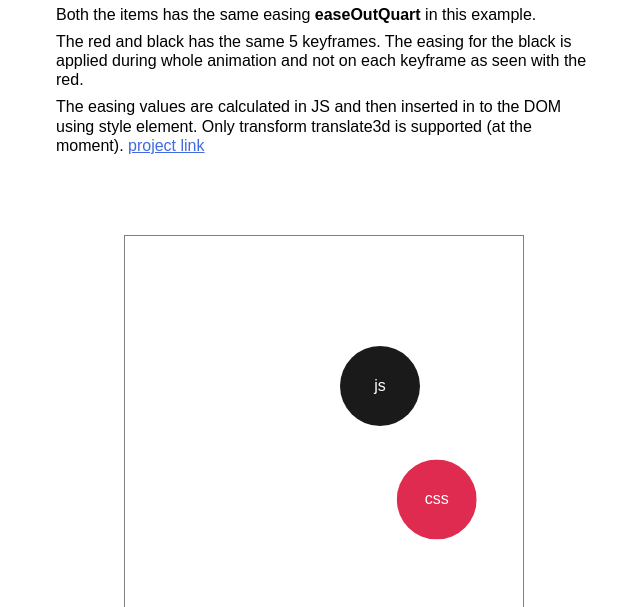
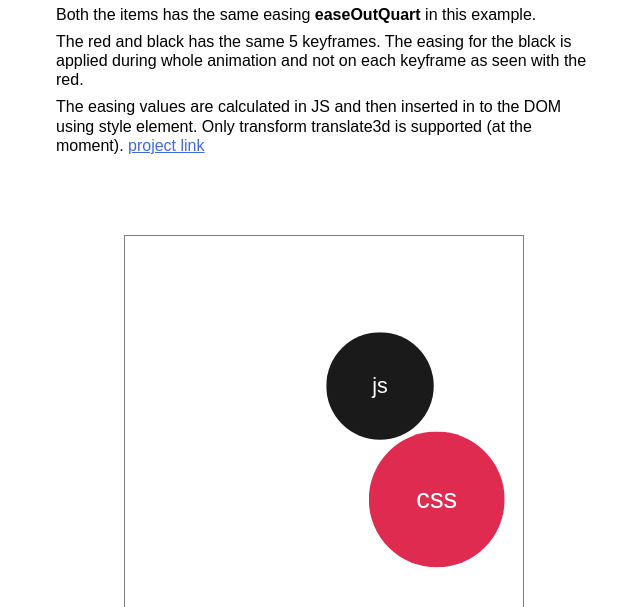
Before and after one commit to kunukn/Computed-KeyFrames, a website built with webpack: page src/index.html in a window 1280 px wide. Shown: the part 109-716 px from the top of the page, without its empty margins (316-956 px from the left). Built offline with nearby package versions, Linux system fonts and the light colour scheme.

Commit message:
add support for scale3d

```diff
--- a/src/ComputedKeyFrames.js
+++ b/src/ComputedKeyFrames.js
@@ -1,4 +1,5 @@
 export default function ComputedKeyFrames(config) {
+
   this.config = config;
   this.easingValues = [];
   this.easingSlices = [];
@@ -11,20 +12,24 @@ export default function ComputedKeyFrames(config) {
       return;
     }
 
-    this.sanitizeConfig();
+    this.sanitizeConfig(
+      {config: this.config});
 
     this.calculateEasingValues();
 
     this.calcualateEasingSlices();
 
-    this.calculateEasingSlicesMapping();
+    this.calculateEasingSlicesMapping(
+      {easingSlices: this.easingSlices});
 
-    this.calculateFrames();
+    this.calculateFrames(
+      {easingSlices: this.easingSlices});
 
-    this.addStyleToDOM(this.frames);
+    this.addStyleToDOM(
+      {frames: this.frames, animationName: this.config.animationName});
   }
 
-  this.sanitizeConfig = () => {
+  this.sanitizeConfig = ({config}) => {
     const frameCount = config.frames.length;
     for (var i = 0; i < frameCount; i++) {
       let frame = config.frames[i];
@@ -44,7 +49,6 @@ export default function ComputedKeyFrames(config) {
         s3d.z = +(s3d.z || 0);
         frame.scale3d = s3d;
       }
-
     }
   }
 
@@ -116,46 +120,60 @@ export default function ComputedKeyFrames(config) {
     this.easingSlices = easingSlices;
   };
 
-  this.calculateEasingSlicesMapping = () => {
-    this
-      .easingSlices
+  this.calculateEasingSlicesMapping = ({easingSlices}) => {
+    easingSlices
       .forEach((easingSlice) => {
-        let {translate3d, easingValues} = easingSlice;
+        let {translate3d, scale3d, easingValues} = easingSlice;
         let first = easingValues[0];
         let last = __.last(easingValues);
         easingSlice.easingValuesMapped = easingValues.map((n) => {
-          let x = rangeMap(n, first, last, translate3d.from.x, translate3d.to.x);
-          let y = rangeMap(n, first, last, translate3d.from.y, translate3d.to.y);
-          let z = rangeMap(n, first, last, translate3d.from.y, translate3d.to.z);
 
-          return {
-            translate3d: {
-              x,
-              y,
-              z
-            }
-          };
+          let mapped = {};
+
+          if(translate3d && translate3d.from && translate3d.to){
+            let x = rangeMap(n, first, last, translate3d.from.x, translate3d.to.x);
+            let y = rangeMap(n, first, last, translate3d.from.y, translate3d.to.y);
+            let z = rangeMap(n, first, last, translate3d.from.y, translate3d.to.z);
+            mapped.translate3d = { x, y, z };
+          }
+
+          if(scale3d && scale3d.from && scale3d.to){
+            let x = rangeMap(n, first, last, scale3d.from.x, scale3d.to.x);
+            let y = rangeMap(n, first, last, scale3d.from.y, scale3d.to.y);
+            let z = rangeMap(n, first, last, scale3d.from.y, scale3d.to.z);
+            mapped.scale3d = { x, y, z };
+          }
+
+          return mapped;
         });
       });
 
   };
 
-  this.calculateFrames = () => {
+  this.calculateFrames = ({easingSlices}) => {
     let frames = [];
-    this
-      .easingSlices
+    easingSlices
       .forEach((easingSlice, index) => {
         let mapped = easingSlice
           .easingValuesMapped
           .map((val, i) => {
             let t3d = val.translate3d;
-            let s3d = val.scale3d; // not used yet
+            let s3d = val.scale3d;
+
+            let t3dCss = '';
+            let s3dCss = '';
+            let t3dUnit = config.unit.translate3d;
+            let s3dUnit = config.unit.scale3d;
 
             if (t3d) {
-              return `${i + frames.length}%{transform:translate3d(${round(t3d.x, 3)}${config.unit},${round(t3d.y, 3)}${config.unit},${round(t3d.z, 3)}${config.unit})}\n`;
+              t3dCss = `translate3d(${round(t3d.x, 3)}${t3dUnit},${round(t3d.y, 3)}${t3dUnit},${round(t3d.z, 3)}${t3dUnit})`;
             }
 
-            return '\n';
+            if (s3d) {
+              s3dCss = `scale3d(${round(s3d.x, 3)}${s3dUnit},${round(s3d.y, 3)}${s3dUnit},${round(s3d.z, 3)}${s3dUnit})`;
+            }
+
+            return `${i + frames.length}%{transform: ${t3dCss} ${s3dCss}}\n`;
           });
 
         frames.push(...mapped);
@@ -163,11 +181,10 @@ export default function ComputedKeyFrames(config) {
     this.frames = frames;
   };
 
-  this.addStyleToDOM = function (frames) {
+  this.addStyleToDOM = function ({frames, animationName}) {
     let styleElement = document.createElement('style');
     styleElement.type = 'text/css';
-    styleElement.innerHTML = `@keyframes ${this
-      .config.animationName}{
+    styleElement.innerHTML = `@keyframes ${animationName}{
  ${frames.join(' ')}
     }`;
     document.getElementsByTagName('head')[0].appendChild(styleElement);
--- a/src/index.js
+++ b/src/index.js
@@ -4,7 +4,10 @@ import ComputedKeyFrames from './ComputedKeyFrames';
 const config = {
   styleId: 'my-style',
   animationName: 'anim-computed',
-  unit: 'vmin',
+  unit: {
+    translate3d: 'vmin',
+    scale3d: '',
+  },
   frames: [
     {
       framePercentage: 0,
@@ -12,28 +15,39 @@ const config = {
         x: 0,
         y: 40,
        // z: 0 // optional, defaults to 0
-      }
+      },
+      scale3d: {
+        x: 1, y: 1, z: 1
+      },
     }, {
       framePercentage: 20,
       translate3d: {
         x: 20,
         //y: 0, // optional, defaults to 0
         z: 0
-      }
+      },
+       scale3d: {
+        x: 1, y: 1, z: 1
+      },
     }, {
       framePercentage: 40,
       translate3d: {
         x: 40,
         y: 40,
         z: 0
-      }
+      }, scale3d: {
+        x: 2, y: 2, z: 1
+      },
     }, {
       framePercentage: 60,
       translate3d: {
         x: 0,
         y: 20,
         z: 0
-      }
+      },
+       scale3d: {
+        x: 1, y: 1, z: 1
+      },
     },
     {
       framePercentage: 80,
@@ -41,7 +55,10 @@ const config = {
         x: 40,
         y: 20,
         z: 0
-      }
+      },
+       scale3d: {
+        x: 1, y: 1, z: 1
+      },
     },
     /* // can be omitted if 100% is equal to 0%
     {
@@ -50,7 +67,10 @@ const config = {
         x: 0,
         y: 40,
         z: 0
-      }
+      },
+       scale3d: {
+        x: 1, y: 1, z: 1
+      },
     }
     */
   ],
--- a/src/index.scss
+++ b/src/index.scss
@@ -81,18 +81,18 @@ a{
 @keyframes anim {
     0%,
     100% {
-        transform: translate3d(0vmin, $size*4, 0)
+        transform: translate3d(0vmin, $size*4, 0) scale3d(1,1,1)
     }
     20% {
-        transform: translate3d($size*2, 0vmin, 0)
+        transform: translate3d($size*2, 0vmin, 0) scale3d(1,1,1)
     }
     40% {
-        transform: translate3d($size*4, $size*4, 0)
+        transform: translate3d($size*4, $size*4, 0) scale3d(2,2,1)
     }
     60% {
-        transform: translate3d(0vmin, $size*2, 0)
+        transform: translate3d(0vmin, $size*2, 0) scale3d(1,1,1)
     }
     80% {
-        transform: translate3d($size*4, $size*2, 0)
+        transform: translate3d($size*4, $size*2, 0) scale3d(1,1,1)
     }
 }
```
